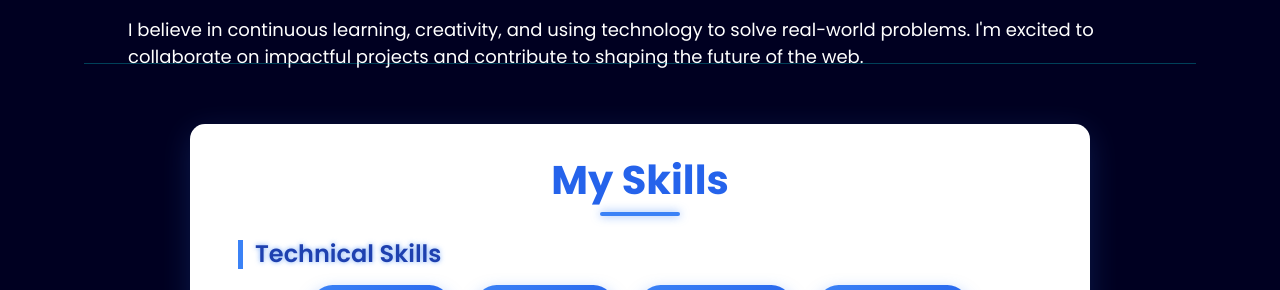
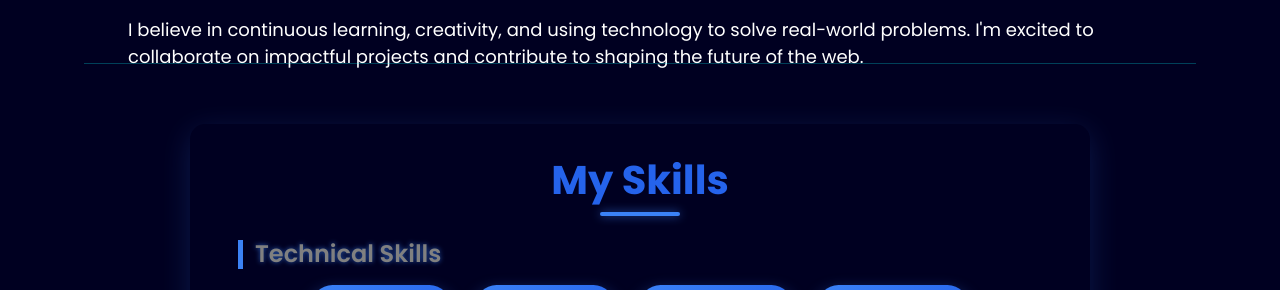
Before and after one commit to tarunkase-web/Project, a plain HTML site: page Index.html in a window 1280 px wide. Shown: the part 1106-1396 px from the top of the page. Drawn offline with nearby package versions, Linux system fonts and the light colour scheme.

Commit message:
Update Index.html

```diff
--- a/Index.html
+++ b/Index.html
@@ -31,7 +31,6 @@
        .skills-section {
       max-width: 900px;
       margin: 0 auto;
-      background: white;
       border-radius: 15px;
       padding: 2rem 3rem;
       box-shadow: 0 8px 30px rgba(59, 130, 246, 0.2);
@@ -61,7 +60,7 @@
     .skills-category h3 {
       font-weight: 600;
       font-size: 1.5rem;
-      color: #1e40af;
+      color: gray;
       margin-bottom: 1rem;
       border-left: 5px solid #3b82f6;
       padding-left: 0.75rem;
```
